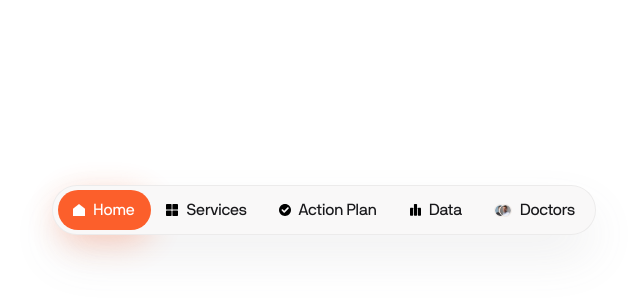
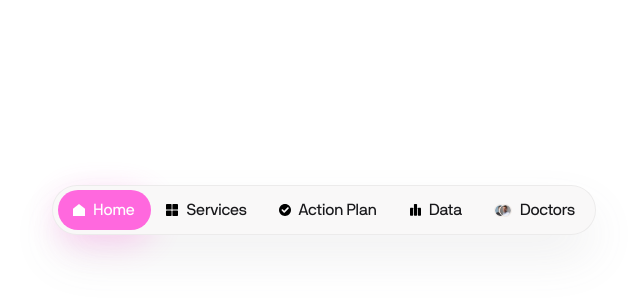
Before and after one commit to daybreak-studio/superpower, a Next.js app: page /ipad in a window 1280 px wide. Shown: the part 190-490 px from the top of the page, without its empty margins (316-956 px from the left). Built offline with nearby package versions, Linux system fonts and the light colour scheme.

Commit message:
udpate colors

```diff
--- a/app/ipad/page.tsx
+++ b/app/ipad/page.tsx
@@ -132,23 +132,23 @@ const IPadPage = (props: Props) => {
   return (
     <main className="relative inset-0 flex h-screen items-center justify-center">
       <FloatingPageSelector>
-        <FloatingPageSelectorItem pageIndex={1}>
+        <FloatingPageSelectorItem pageIndex={1} color={"#FF68DE"}>
           <IconHome />
           <div className="hidden md:block">Home</div>
         </FloatingPageSelectorItem>
-        <FloatingPageSelectorItem pageIndex={2}>
+        <FloatingPageSelectorItem pageIndex={2} color={"#FC5F2B"}>
           <IconService />
           <div className="hidden md:block">Services</div>
         </FloatingPageSelectorItem>
-        <FloatingPageSelectorItem pageIndex={3}>
+        <FloatingPageSelectorItem pageIndex={3} color={"#11C182"}>
           <IconActionPlan />
           <div className="hidden md:block">Action Plan</div>
         </FloatingPageSelectorItem>
-        <FloatingPageSelectorItem pageIndex={4}>
+        <FloatingPageSelectorItem pageIndex={4} color={"#F7861E"}>
           <IconData />
           <div className="hidden md:block">Data</div>
         </FloatingPageSelectorItem>
-        <FloatingPageSelectorItem pageIndex={5}>
+        <FloatingPageSelectorItem pageIndex={5} color={"#3F3F46"}>
           <motion.div
             className="flex flex-row"
             animate={{ filter: "invert(var(--invert-color))" }}
--- a/components/FloatingPageSelector/FloatingPageSelector.tsx
+++ b/components/FloatingPageSelector/FloatingPageSelector.tsx
@@ -32,6 +32,7 @@ const PageSelectorContext = createContext({
     width: number;
     height: number;
   }) => {},
+  setCurrentColor: (color: string) => {},
 });
 
 const FloatingPageSelector = ({ children }: Props) => {
@@ -44,10 +45,13 @@ const FloatingPageSelector = ({ children }: Props) => {
     height: 0,
   });
 
+  const [currentColor, setCurrentColor] = useState("#000");
+
   const xOffset = useSpring(0, { stiffness: 1500, damping: 100 });
   const xOffsetRound = useTransform(xOffset, (latest) => Math.round(latest));
 
   const highlightAnim = useAnimation();
+  const highlightAnimWithColor = useAnimation();
   useEffect(() => {
     const anim = {
       width: Math.round(currentBottonBounds.width),
@@ -63,7 +67,23 @@ const FloatingPageSelector = ({ children }: Props) => {
         ease: AnimationConfig.EASING,
       },
     });
-  }, [containerBounds, currentBottonBounds, highlightAnim, xOffset]);
+
+    highlightAnimWithColor.start({
+      width: anim.width,
+      backgroundColor: currentColor,
+      transition: {
+        duration: AnimationConfig.NORMAL,
+        ease: AnimationConfig.EASING,
+      },
+    });
+  }, [
+    highlightAnimWithColor,
+    containerBounds,
+    currentBottonBounds,
+    highlightAnim,
+    xOffset,
+    currentColor,
+  ]);
 
   // const x = useTransform((highlightAnim) => Math.round);
 
@@ -74,6 +94,7 @@ const FloatingPageSelector = ({ children }: Props) => {
         setCurrentPage,
         currentBottonBounds,
         setCurrentButtonBounds,
+        setCurrentColor,
       }}
     >
       <div
@@ -83,14 +104,14 @@ const FloatingPageSelector = ({ children }: Props) => {
         <motion.div className="absolute left-0 top-6 -z-20 h-full w-full rounded-full bg-zinc-500 opacity-10 blur-xl" />
         <motion.div
           className="mix-blend-invert absolute left-0 top-2 -z-10 h-full rounded-full bg-vermilion-900 opacity-30 blur-lg"
-          animate={highlightAnim}
+          animate={highlightAnimWithColor}
           style={{
             x: xOffsetRound,
           }}
         />
         <motion.div
           className="absolute bottom-1 left-0 top-1 z-0 rounded-full bg-vermilion-900"
-          animate={highlightAnim}
+          animate={highlightAnimWithColor}
           style={{
             x: xOffsetRound,
           }}
@@ -120,20 +141,27 @@ const FloatingPageSelector = ({ children }: Props) => {
 type FloatingPageSelectorItemProps = {
   children: React.ReactNode;
   pageIndex: number;
+  color: string;
 };
 
 const FloatingPageSelectorItem = ({
   children,
   pageIndex,
+  color = "#000",
 }: FloatingPageSelectorItemProps) => {
-  const { currentPage, setCurrentPage, setCurrentButtonBounds } =
-    useContext(PageSelectorContext);
+  const {
+    currentPage,
+    setCurrentPage,
+    setCurrentColor,
+    setCurrentButtonBounds,
+  } = useContext(PageSelectorContext);
   const [buttonRef, bounds] = useBounds<HTMLButtonElement>([]);
   const isCurrent = currentPage === pageIndex;
 
   useEffect(() => {
     if (pageIndex === 1) {
       setCurrentPage(1);
+      setCurrentColor(color);
       setCurrentButtonBounds({
         offsetX: bounds.x,
         offsetY: bounds.y,
@@ -145,6 +173,7 @@ const FloatingPageSelectorItem = ({
 
   useEffect(() => {
     if (isCurrent) {
+      setCurrentColor(color);
       setCurrentButtonBounds({
         offsetX: bounds.x,
         offsetY: bounds.y,
@@ -159,6 +188,8 @@ const FloatingPageSelectorItem = ({
     bounds.y,
     isCurrent,
     setCurrentButtonBounds,
+    color,
+    setCurrentColor,
   ]);
 
   return (
```
